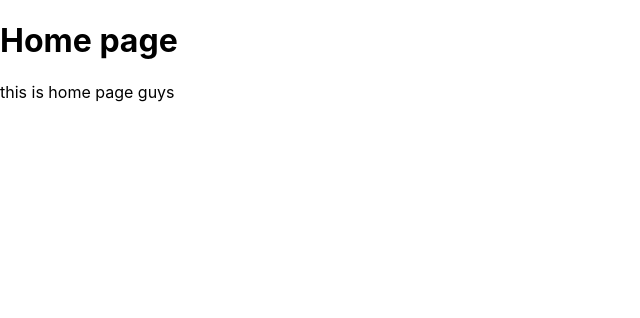
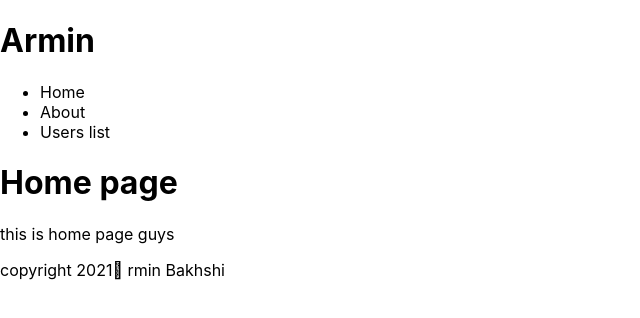
Before and after one commit to armin-bkh/basic-next.js-practice, a Next.js app: page / in a window 1280 px wide. Shown: the top 318 px of the page, without its empty margins (0-640 px from the left). Built offline with nearby package versions, Linux system fonts and the light colour scheme.

Commit message:
create Navbar and Footer component

```diff
--- /dev/null
+++ b/components/Navbar/Footer.jsx
@@ -0,0 +1,9 @@
+const Footer = () => {
+  return (
+    <footer>
+      <div>copyright 2021 َrmin Bakhshi</div>
+    </footer>
+  );
+};
+
+export default Footer;
--- /dev/null
+++ b/components/Navbar/Navbar.jsx
@@ -0,0 +1,16 @@
+const Navbar = () => {
+  return (
+    <header>
+        <h1>Armin</h1>
+      <nav>
+        <ul>
+            <li>Home</li>
+            <li>About</li>
+            <li>Users list</li>
+        </ul>
+      </nav>
+    </header>
+  );
+};
+
+export default Navbar;
--- a/pages/index.js
+++ b/pages/index.js
@@ -1,9 +1,13 @@
+import Footer from "../components/Navbar/Footer";
+import Navbar from "../components/Navbar/Navbar";
 
 export default function Home() {
   return (
-    <div>
+    <>
+    <Navbar />
       <h1>Home page</h1>
       <p>this is home page guys</p>
-    </div>
+    <Footer />
+    </>
   );
 }
```
Also changed, not shown: pages/users/index.jsx (+5 -2 lines).
